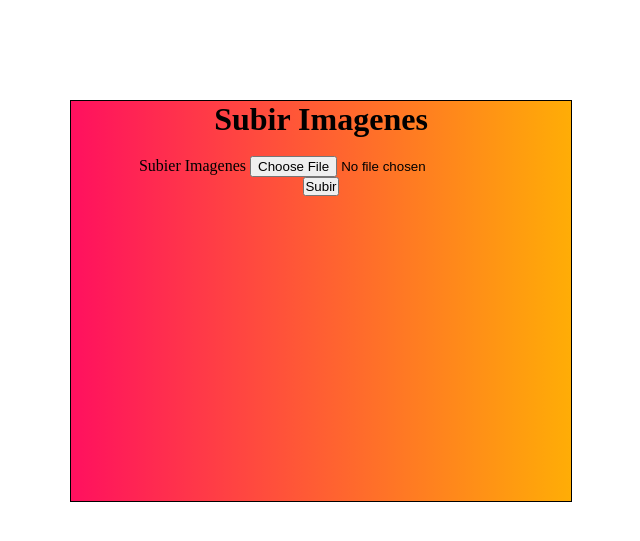
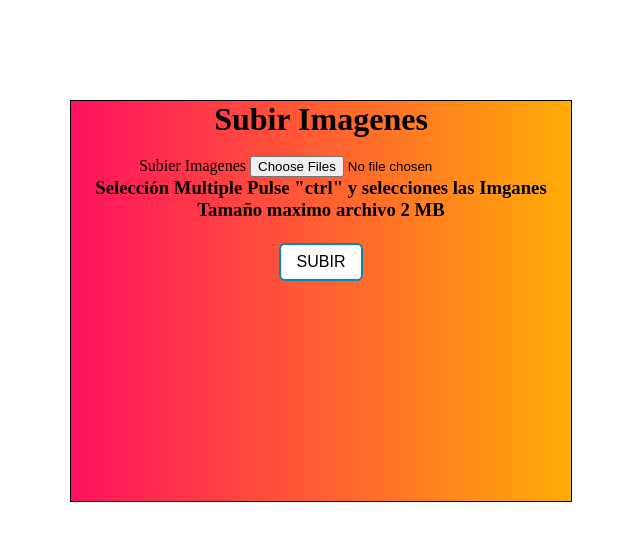
Before and after one commit to kiliann/fotoTienda, a PHP site: page /realizarPedido.php in a window 1280 px wide. Shown: the part 113-654 px from the top of the page, without its empty margins (319-959 px from the left). Run offline with PHP 8.4, Linux system fonts and the light colour scheme; the visitor is signed in with stand-in values (Sample User, id 1).

Commit message:
v3 Todo completado con la creacion de pedidos y subida de imagenes multiple

```diff
--- a/css/estilo.css
+++ b/css/estilo.css
@@ -162,6 +162,43 @@ nav a:hover {
     color: white;
 }
 
+/**
+        Estilo de botos subir imagenes
+ */
+.subir{
+    color: #0099CC;
+    /* Eliminar color de fondo */
+    background: transparent;
+    /* Grosor del borde, estilo de línea y color */
+    border: 2px solid #0099CC;
+    /* Añadir esquinas curvadas */
+    border-radius: 6px;
+    /* Poner texto en mayúsculas */
+    border: none;
+    color: white;
+    padding: 8px 16px;
+    text-align: center;
+    display: inline-block;
+    font-size: 16px;
+    margin: 4px 2px;
+    -webkit-transition-duration: 0.4s; /* Safari */
+    transition-duration: 0.4s;
+    cursor: pointer;
+    text-decoration: none;
+    text-transform: uppercase;
+
+}
+.subir {
+    background-color: white;
+    color: black;
+    border: 2px solid #008CBA;
+}
+/* Al poner el curso encima (hover) */
+.subir:hover {
+    background-color: #008CBA;
+    color: white;
+}
+
 .contenido{
     display: flex;
     margin:100px auto;
@@ -171,10 +208,16 @@ nav a:hover {
 .contenido div{
 
     width: 500px;
-    height: 400px;
+    min-height: 400px;
     border: 1px solid black;
     text-align: center;
     /*background-color: cornflowerblue;*/
     background: linear-gradient(to right, #ff105f, #ffad06);
 
 }
+#imagenesSubidas{
+    width: 500px;
+}
+#imagenesSubidas img{
+    width: 500px;
+}
--- a/home.php
+++ b/home.php
@@ -1,7 +1,7 @@
 <?php
 session_start();
 
-
+//Control de acceso solo para usuarios que inicien sesión
 if (isset($_SESSION['usuario'])){
 
 
--- a/metodos.php
+++ b/metodos.php
@@ -38,94 +38,138 @@ class Metodos
 
 
     }
-
+    //Incio de sesion con consultas preprarada y contraseñas encriptadas
     public function iniciarSesion($correo, $password)
     {
-
+        //Creamos al consulta
         $consulta = "SELECT * FROM clientes WHERE correo = ?";
 
-
+        //Preparamos con preparae
         if (!$sentencia = $this->conexion->mysqli->prepare($consulta)) {
             echo "La consulta fallo en su preparacion";
         }
-
+        //Pasamos los parametros y el tipo de dato
         if (!$sentencia->bind_param("s", $correo)) {
             echo "Fallo en la vinculacion de parametros";
         }
-
+        //Ejecutamos con execute
         if (!$sentencia->execute()) {
             echo "Algo fallo en la ejecucion";
 
         }
-
+        // Vemos lo que nos devuelve con get_result
         $resultado = $sentencia->get_result();
-        if($this->conexion->numeroFilas($resultado) > 0){
+        if ($this->conexion->numeroFilas($resultado) > 0) {
             while ($fila = $resultado->fetch_array(MYSQLI_ASSOC)) {
                 //echo $fila['correo'];
                 //echo $fila['password'];
+                //Si es correcto la contraseña Inicia la sesion y manda a la pagina home o incio.
                 if (password_verify($password, $fila['password'])) {
                     session_start();
                     $_SESSION['usuario'] = $fila['correo'];
                     header("Location: home.php");
-                }else{
+                } else {
                     echo "La contraseña es incorrectos";
                 }
             }
-        }else{
+        } else {
             echo "El correo introducido no es correcto";
         }
 
     }
 
-
-    function subidaControladaImagenes()
+//Subimos las imagenes y pasamos el parametro Carpeta Destino que es donde se guardadn las imagenes del pedido,
+    function subidaControladaImagenes($carpetaDestino)
     {
         if (isset($_FILES['imagenes'])) {
-            $archivo = $_FILES['imagenes']['name'];
+
+
+           foreach ($_FILES["imagenes"]['tmp_name'] as $key => $tmp_name) {
                //Si el archivo contiene algo y es diferente de vacio
-            if (isset($archivo) && $archivo != "") {
+               if ($_FILES['imagenes']['name'][$key]) {
+                   $archivo = $_FILES['imagenes']['name'][$key];
                    //Obtenemos algunos datos necesarios sobre el archivo
-                $tipo = $_FILES['imagenes']['type'];
-                $tamano = $_FILES['imagenes']['size'];
-                $temp = $_FILES['imagenes']['tmp_name'];
+                   $tipo = $_FILES['imagenes']['type'][$key];
+                   $tamano = $_FILES['imagenes']['size'][$key];
+                   $temp = $_FILES['imagenes']['tmp_name'][$key];
                    //Se comprueba si el archivo a cargar es correcto observando su extensión y tamaño
                    if (!((strpos($tipo, "gif") || strpos($tipo, "jpeg") || strpos($tipo, "jpg") || strpos($tipo, "png")) && ($tamano < 2000000))) {
                        echo '<div><b>Error. La extensión o el tamaño de los archivos no es correcta.<br/>
         - Se permiten archivos .gif, .jpg, .png. y de 200 kb como máximo.</b></div>';
                    } else {
+                       //Abrimos la carpeta
+                       $dir=opendir($carpetaDestino);
                        //Si la imagen es correcta en tamaño y tipo
                        //Se intenta subir al servidor
-                    if (move_uploaded_file($temp, 'imagenes/' . $archivo)) {
+                       if (move_uploaded_file($temp, $carpetaDestino."/" .$archivo)) {
                            //Cambiamos los permisos del archivo a 777 para poder modificarlo posteriormente
                            //chmod('images/'.$archivo, 0777);
                            //Mostramos el mensaje de que se ha subido co éxito
-                        echo '<div><b>Se ha subido correctamente la imagen.</b></div>';
+                           echo '<p>Se ha subido correctamente la imagen.</p>';
                            //Mostramos la imagen subida
-                        //echo '<p><img src="imagenes/' . $archivo . '"></p>';
+                            echo '<div id="imagenesSubidas" style="width: 500px;"><img src="'.$carpetaDestino.'/' . $archivo . '"></div>';
                        } else {
                            //Si no se ha podido subir la imagen, mostramos un mensaje de error
                            echo '<div><b>Ocurrió algún error al subir el fichero. No pudo guardarse.</b></div>';
                        }
+                       //cerrramos el fichero
+                       closedir($dir);
                    }
                }
            }
-    }
-    function crearCarpetaPedido(){
-        $estructura = './pedido/';
-        if (!mkdir($estructura, 0777, true)){
-            echo "Fallo al crear la carpeta";
+           echo"<a class='subir' href='home.php'>Terminar Pedido</a>";
         }
     }
+    // Con este metodo generamos la carpeta del pedido
+    function crearCarpetaPedido()
+    {
+        //samamos +1 al ultimo pedido para generar la nueva carpeta que es el id
+        $estructura = $this->ultimoPedido() + 1;
+        //lo hacemos con mkdir y le damos permisos
+        if (!mkdir($estructura, 0777, true)) {
+            echo "Fallo al crear la carpeta";
+        } else {
+            //creamos el pedido una vez generada la carpeta
+            $this->crearPedido();
+        }
+        return $estructura;
+    }
+    //Aqui devolvemos el ultimo pedido realizado
+    function ultimoPedido()
+    {
 
-    function ultimoPedido(){
-        $consulta = "SELECT idPedido FROM pedidos WHERE 1";
+        $consulta = "SELECT MAX(idPedido) as idPedido FROM pedidos WHERE 1";
 
         $resultado = $this->conexion->consultas($consulta);
-        while ( $fila = $this->conexion->extraerFila($resultado)){
+
+        while ($fila = $this->conexion->extraerFila($resultado)) {
+            //echo $fila['idPedido'] ;
+            if ($fila['idPedido'] != 0) {
                 return $fila['idPedido'];
+            } else {
+                return 0;
+            }
+
         }
 
 
     }
+    //Generamos el pedido con esta funcion
+    function crearPedido(){
+        //Cogemos el usuario de la sesion para crear el pedido con su idCliente
+        $cliente = $_SESSION['usuario'];
+        $buscarCliente = "SELECT idCliente FROM clientes WHERE correo LIKE '$cliente' ";
+        if ($resultado = $this->conexion->consultas($buscarCliente)) {
+            while ($fila = $this->conexion->extraerFila($resultado))
+                $idcliente = $fila['idCliente'];
+            $insertarPedido = "INSERT INTO pedidos( idCliente) VALUES ($idcliente)";
+            if (!$this->conexion->consultas($insertarPedido)) {
+                echo "Un error al crear el pedido";
+            }
+        }
+    }
+
+
+
 
 }
--- a/realizarPedido.php
+++ b/realizarPedido.php
@@ -2,6 +2,8 @@
 require_once "metodos.php";
 $metodos = new Metodos();
 session_start();
+
+//Aqui contrlamos el acceso a los usurio para que no pueda acceder nadie sin registrar
 if(isset($_SESSION['usuario'])){
 
 
@@ -37,17 +39,31 @@ if(isset($_SESSION['usuario'])){
         <form method="post" enctype="multipart/form-data" action="#">
             <label>Subier Imagenes</label>
             <!-- <input name="nombre" type="text" placeholder="Nombre de la Imagen" required><br/>-->
-            <input type="file" name="imagenes"><br/>
-            <input type="submit" id="submit" value="Subir">
+
+            <input type="file" name="imagenes[]" multiple=""><br/>
+            <h3>Selección Multiple Pulse "ctrl" y selecciones las Imganes<br/>
+            Tamaño maximo archivo 2 MB</h3><br/>
+            <input class="subir" type="submit" id="submit" value="Subir">
         </form>
 
+        <?php
+        //Aqui es donde cada vez qu ele damos a subir se genera el pedido completo y muetra las imagenes subidas
+        // como mejoras lo ideal seria generar la carpeta y hasta no terminar el pedido que no se pudiera generar
+        // Eso es una mejora para añadir
+        if (isset($_FILES['imagenes'])){
+            echo "<div id='imagenesSubidas'>";
+            $metodos->subidaControladaImagenes($metodos->crearCarpetaPedido());
+            echo "</div>";
+        }
 
-        <?php
+        ?>
 
-        $metodos->subidaControladaImagenes();
-        ?>
+
     </div>
+
 </div>
+
+
 
 <?php
 }else{
```
Lines whose indentation alone changed are shown as unchanged.
